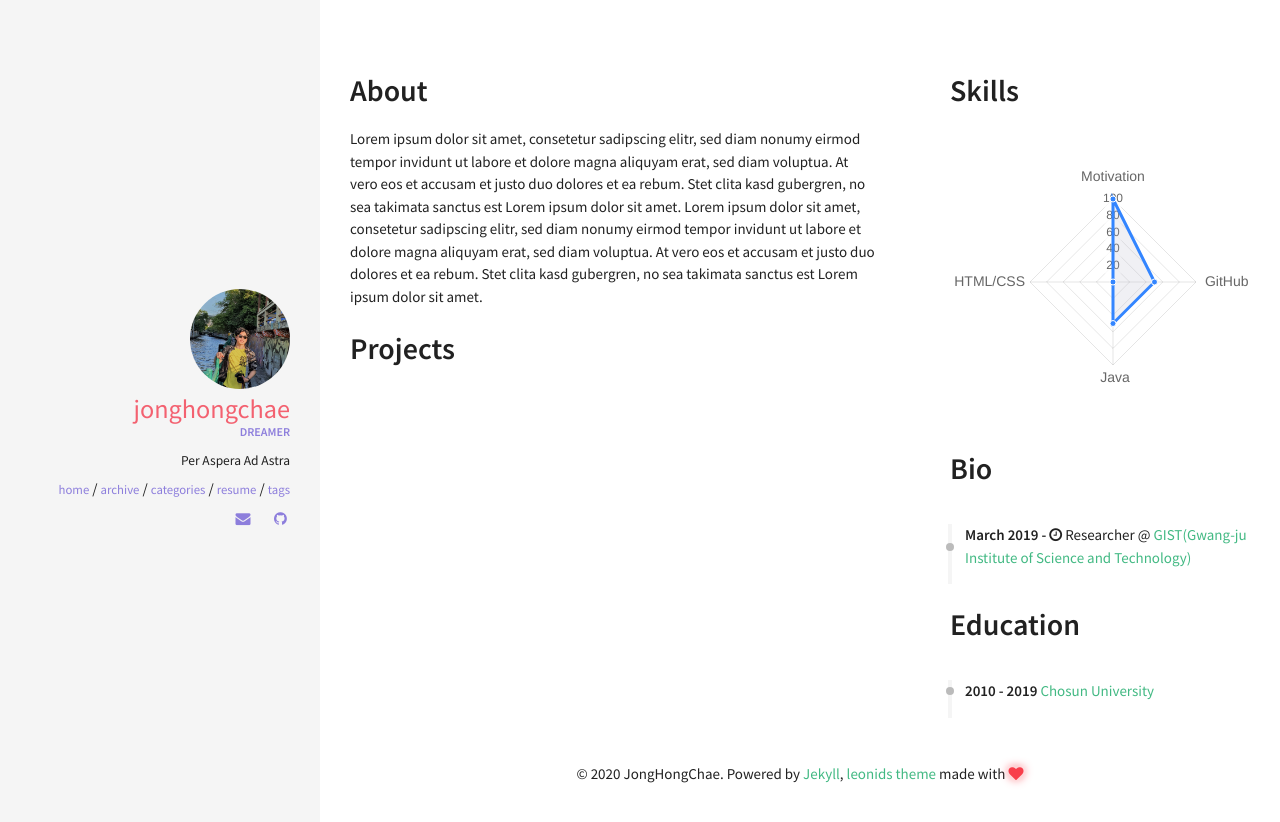
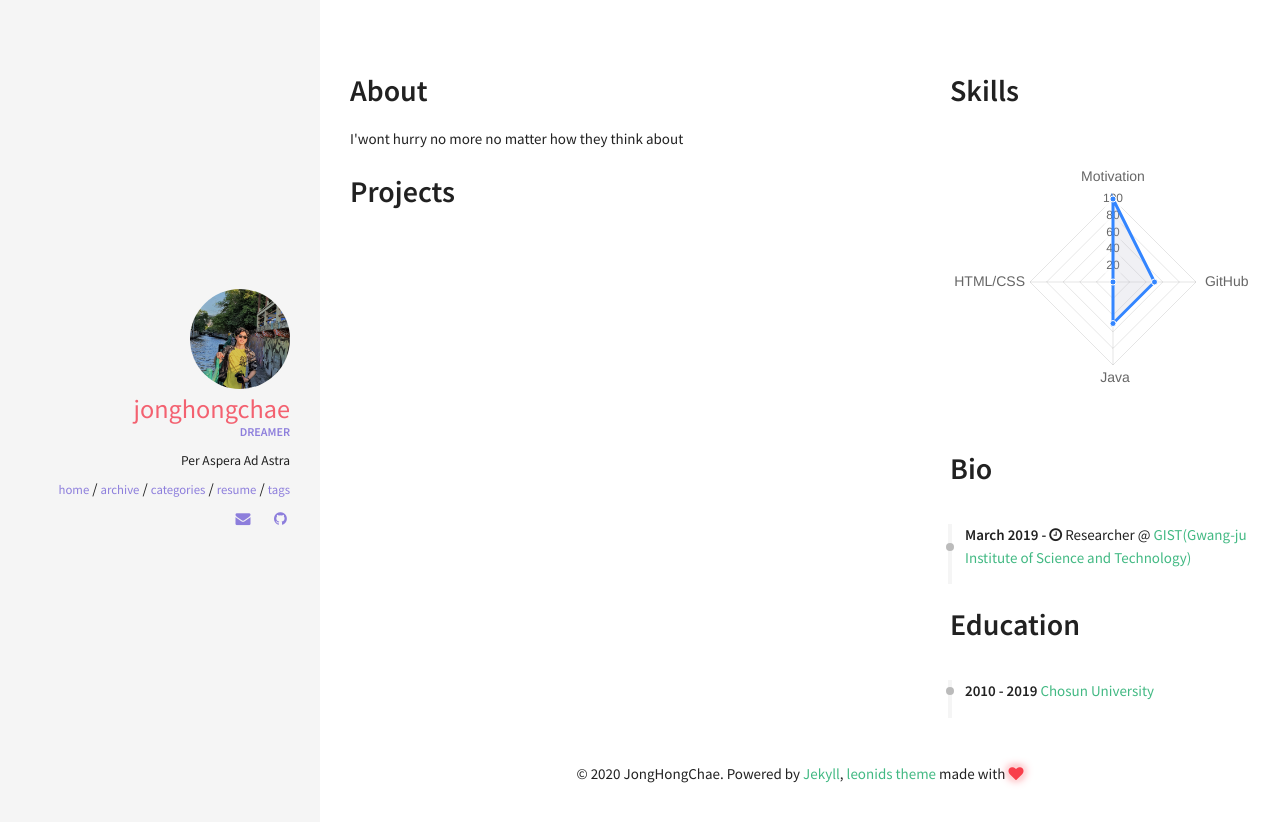
Before and after one commit to jhonggg/jhonggg.github.io, a Jekyll site: the page built from resume.html, in a window 1280 px wide. Shown: the top 822 px of the page. Built offline with Jekyll 4.4.1, drawn with Linux system fonts in a browser that asks for light colours; nearby versions of some CDN libraries.

Commit message:
update 'about' of information

```diff
--- a/_includes/sections/about.html
+++ b/_includes/sections/about.html
@@ -1,5 +1,6 @@
 <h1><span data-i18n="skills.my_skills">About</span></h1>
 
 <div>
-    Lorem ipsum dolor sit amet, consetetur sadipscing elitr, sed diam nonumy eirmod tempor invidunt ut labore et dolore magna aliquyam erat, sed diam voluptua. At vero eos et accusam et justo duo dolores et ea rebum. Stet clita kasd gubergren, no sea takimata sanctus est Lorem ipsum dolor sit amet. Lorem ipsum dolor sit amet, consetetur sadipscing elitr, sed diam nonumy eirmod tempor invidunt ut labore et dolore magna aliquyam erat, sed diam voluptua. At vero eos et accusam et justo duo dolores et ea rebum. Stet clita kasd gubergren, no sea takimata sanctus est Lorem ipsum dolor sit amet.
+    I'wont hurry no more
+    no matter how they think about
 </div>
```
